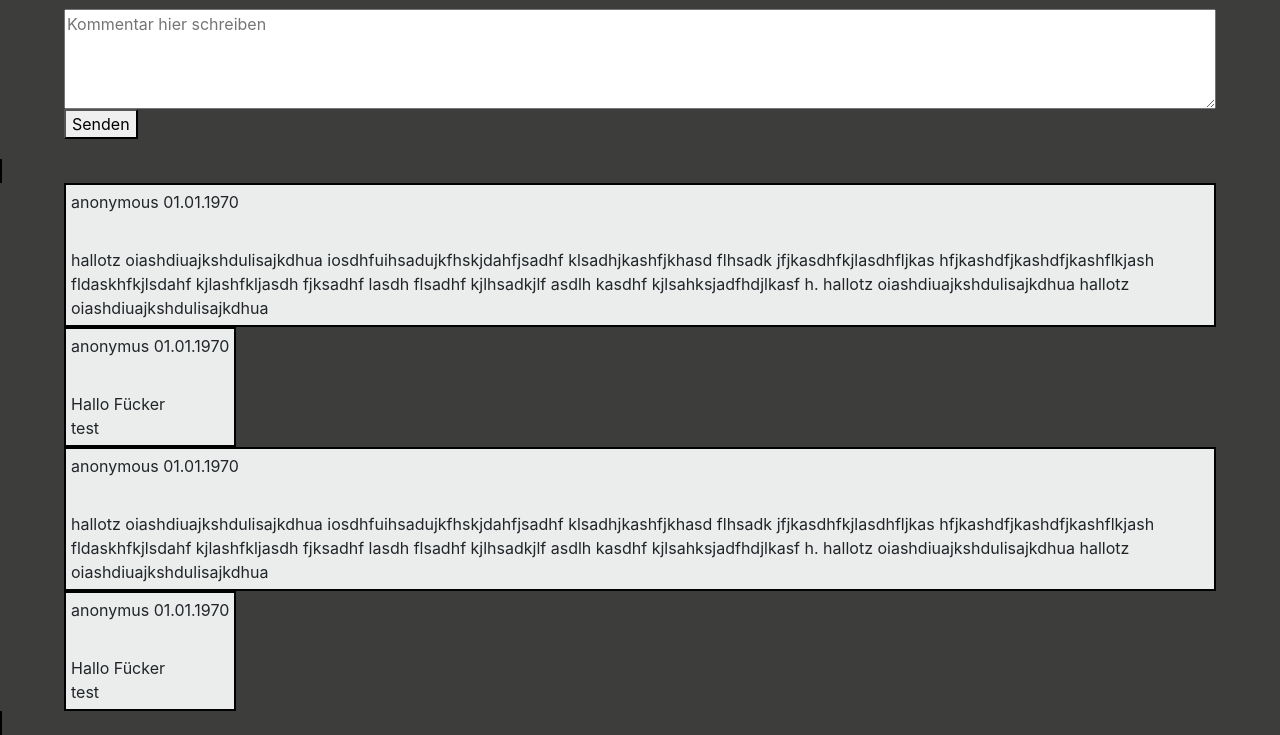
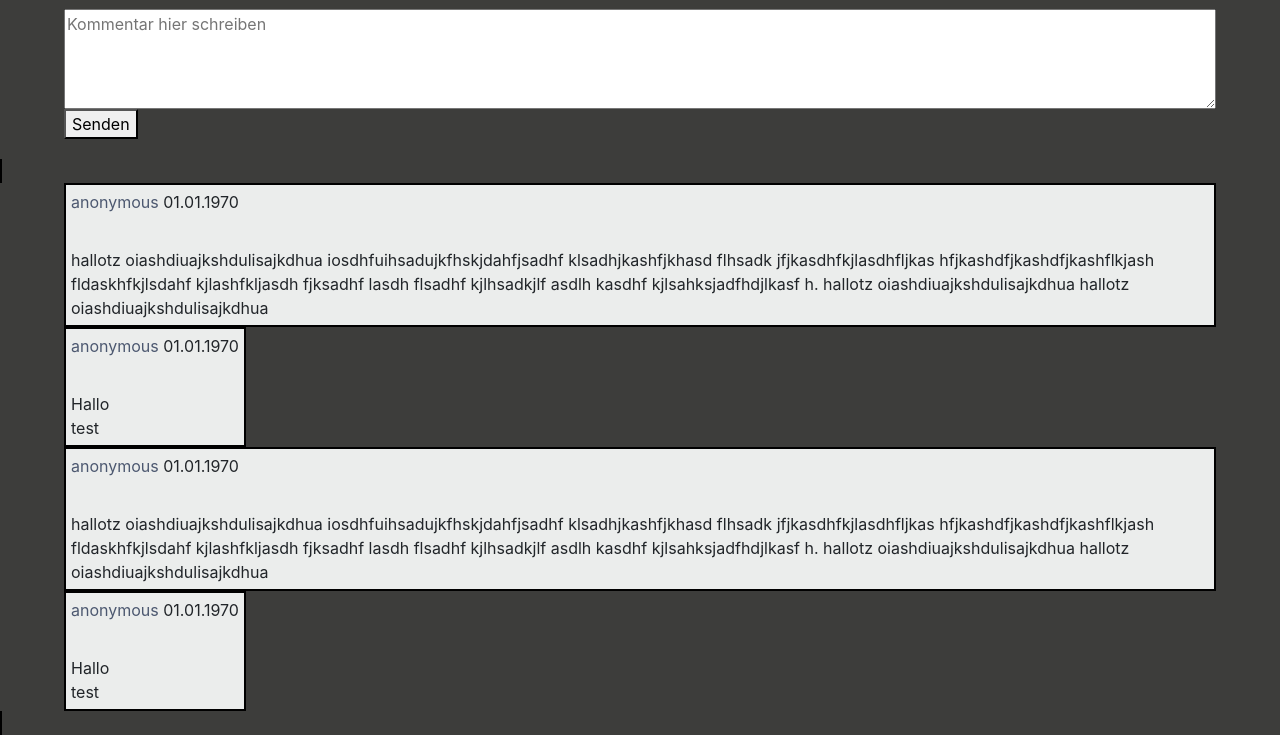
Before and after one commit to DXane/LesFaden, a plain HTML site: page website/faden.html in a window 1280 px wide. Shown: the part 613-1348 px from the top of the page. Drawn offline with nearby package versions, Linux system fonts and the light colour scheme.

Commit message:
Update faden.html

```diff
--- a/website/faden.html
+++ b/website/faden.html
@@ -62,7 +62,7 @@
         <kommentare>
             <kommentar>
                 <ktitel>
-                    anonymous 01.01.1970
+                    <a href="profil.html"> anonymous </a> 01.01.1970
                 </ktitel><br>
                 <inhalt>
                     hallotz oiashdiuajkshdulisajkdhua iosdhfuihsadujkfhskjdahfjsadhf klsadhjkashfjkhasd flhsadk jfjkasdhfkjlasdhfljkas hfjkashdfjkashdfjkashflkjash fldaskhfkjlsdahf kjlashfkljasdh fjksadhf lasdh flsadhf kjlhsadkjlf asdlh kasdhf kjlsahksjadfhdjlkasf h.
@@ -72,15 +72,15 @@
             </kommentar>
             <kommentar>
                 <ktitel>
-                    anonymus 01.01.1970
+                    <a href="profil.html"> anonymous </a> 01.01.1970
                 </ktitel><br>
                 <inhalt>
-                    Hallo Fücker<br>test
+                    Hallo<br>test
                 </inhalt>
             </kommentar>
             <kommentar>
                 <ktitel>
-                    anonymous 01.01.1970
+                    <a href="profil.html"> anonymous </a> 01.01.1970
                 </ktitel><br>
                 <inhalt>
                     hallotz oiashdiuajkshdulisajkdhua iosdhfuihsadujkfhskjdahfjsadhf klsadhjkashfjkhasd flhsadk jfjkasdhfkjlasdhfljkas hfjkashdfjkashdfjkashflkjash fldaskhfkjlsdahf kjlashfkljasdh fjksadhf lasdh flsadhf kjlhsadkjlf asdlh kasdhf kjlsahksjadfhdjlkasf h.
@@ -90,10 +90,10 @@
             </kommentar>
             <kommentar>
                 <ktitel>
-                    anonymus 01.01.1970
+                    <a href="profil.html"> anonymous </a> 01.01.1970
                 </ktitel><br>
                 <inhalt>
-                    Hallo Fücker<br>test
+                    Hallo<br>test
                 </inhalt>
             </kommentar>
         </kommentare>
```
